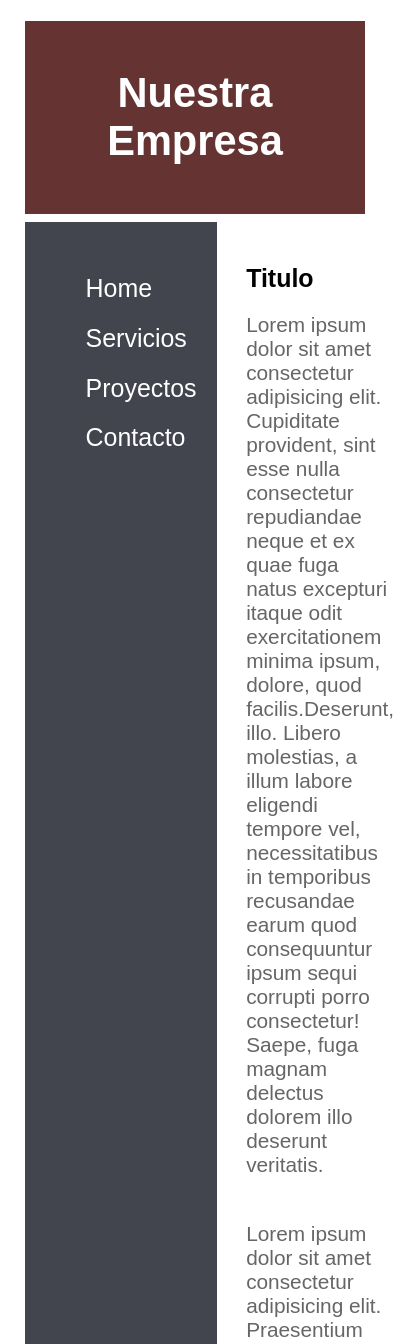
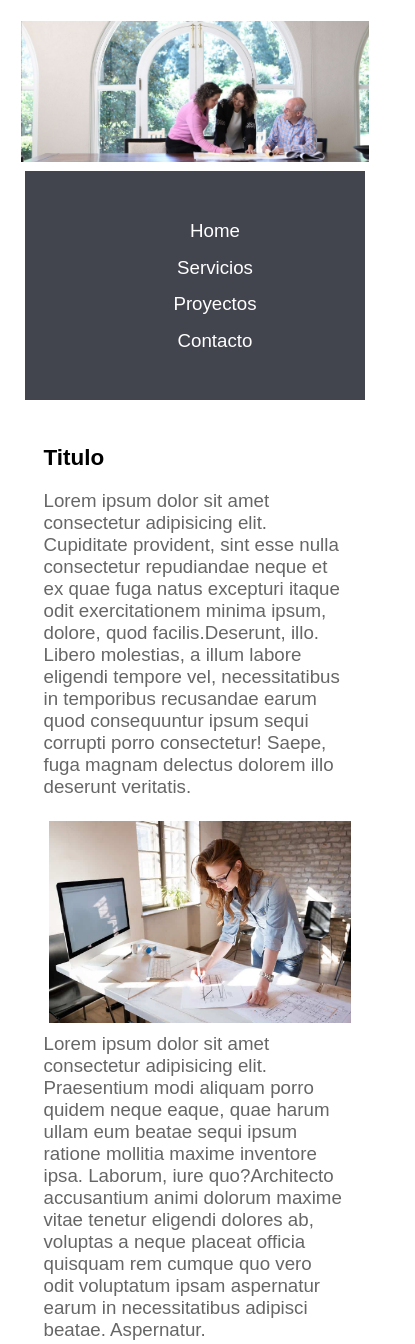
Before and after one commit to cealonso/repo_responsive, a plain HTML site: page index.html in a window 390 px wide. Shown: the top 1344 px of the page, 415 px wide, since content can reach past the window. Drawn offline with Linux system fonts and the light colour scheme.

Commit message:
clase 19/10/20

```diff
--- a/css/styles.css
+++ b/css/styles.css
@@ -3,6 +3,7 @@ body{
     font:1.3em sans-serif;
     color:#fff;
 }
+
 h1{
     font-weight: bold;
     text-align: center;
@@ -17,9 +18,10 @@ p{
     padding:0;
     display:flex;
     flex-direction:row;
+    column-gap: 20px;
 }
 
-header,footer,section,nav{
+footer,section,nav{
     margin:4px;
     padding:1em;
 }
@@ -29,26 +31,14 @@ section{
     color:#666666;
     flex-basis:70%;
     order:2;
-
-
 }
 
 nav{
     background:#42444e;
     flex-basis: 20%;
     order:1;
-
-
 }
 
-header,footer{
-    display:block;
-}
-
-header{
-    background:#663333;
-
-}
 footer{
     background:#6f5c2a;
 }
@@ -57,6 +47,7 @@ nav ul li{
     display:block;
     padding: 0.5em 0 0.5em 0;
 }
+
 nav ul li a{
     text-decoration: none;
     color:#fff;
@@ -64,10 +55,7 @@ nav ul li a{
 }
 
 nav ul li a:hover{
-
     color:#4e6f75;
-
-
 }
 
 .copyright{
@@ -81,3 +69,42 @@ nav ul li a:hover{
     color:#000;
 
 }
+
+img{
+    max-width:100%;
+    height:auto;
+
+}
+
+.img-section{
+    padding: 5px;
+}
+
+@media all and (max-width:640px){
+
+    #main{
+        flex-direction:column;
+    }
+
+    footer{
+        font-size: 0.8em;
+        min-height: 50px;
+    }
+
+    nav{
+        text-align: center;
+    }
+
+    nav ul li{
+        padding: 0.3em 0 0.3em 0;
+    }
+
+    nav ul li a{
+         font-size:0.9em;
+    }
+
+    section{
+        font-size:0.9em;
+    }
+
+}
--- a/index.html
+++ b/index.html
@@ -2,6 +2,7 @@
 <html lang="en">
 
 <head>
+    <meta name="viewport" content="width=device-width, initial-scale=1.0">
     <meta charset="UTF-8">
     <title>Responsive Site</title>
     <link rel="stylesheet" href="css/styles.css">
@@ -9,7 +10,8 @@
 
 <body>
     <header>
-        <h1>Nuestra Empresa</h1>
+        <img src="images/home_banner.jpg">
+
     </header>
 
     <!-- Aplicar este codigo en Emmet: div#main>(nav#menu>ul>li*4>a)+section -->
@@ -30,7 +32,7 @@
                 dolore, quod facilis.Deserunt, illo. Libero molestias, a illum labore eligendi tempore vel,
                 necessitatibus in temporibus recusandae earum quod consequuntur ipsum sequi corrupti porro consectetur!
                 Saepe, fuga magnam delectus dolorem illo deserunt veritatis.</p>
-            <img src="" alt="">
+            <img class="img-section" src="images/architect.jpg" alt="Estudio de Arquitectura">
             <p>Lorem ipsum dolor sit amet consectetur adipisicing elit. Praesentium modi aliquam porro quidem neque
                 eaque, quae harum ullam eum beatae sequi ipsum ratione mollitia maxime inventore ipsa. Laborum, iure
                 quo?Architecto accusantium animi dolorum maxime vitae tenetur eligendi dolores ab, voluptas a neque
```
Also changed, not shown: images/architect.jpg (added), images/home_banner.jpg (added).
